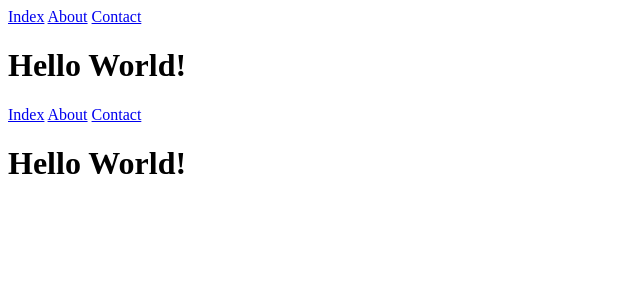
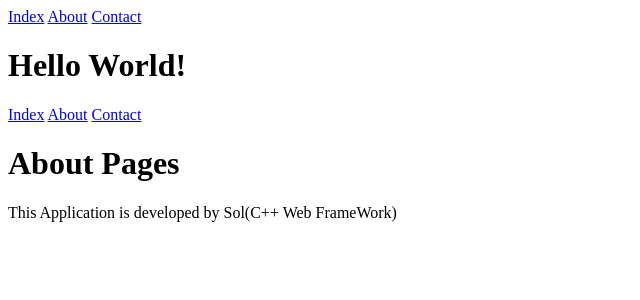
Before and after one commit to S-H-GAMELINKS/sol_bootstrap_example, a Svelte app in the folder static/: page /about in a window 1280 px wide. Shown: the top 300 px of the page, without its empty margins (0-640 px from the left). Built offline with nearby package versions, Linux system fonts and the light colour scheme; what stimulus would draw is missing.

Commit message:
fix about pages

```diff
--- a/static/src/routes/about.svelte
+++ b/static/src/routes/about.svelte
@@ -1,7 +1,3 @@
-<script>
-    let word = "Hello World!"
-</script>
+<h1>About Pages</h1>
 
-<div data-controller="hello">
-    <h1>{ word }</h1>
-</div>
+This Application is developed by Sol(C++ Web FrameWork)
```
